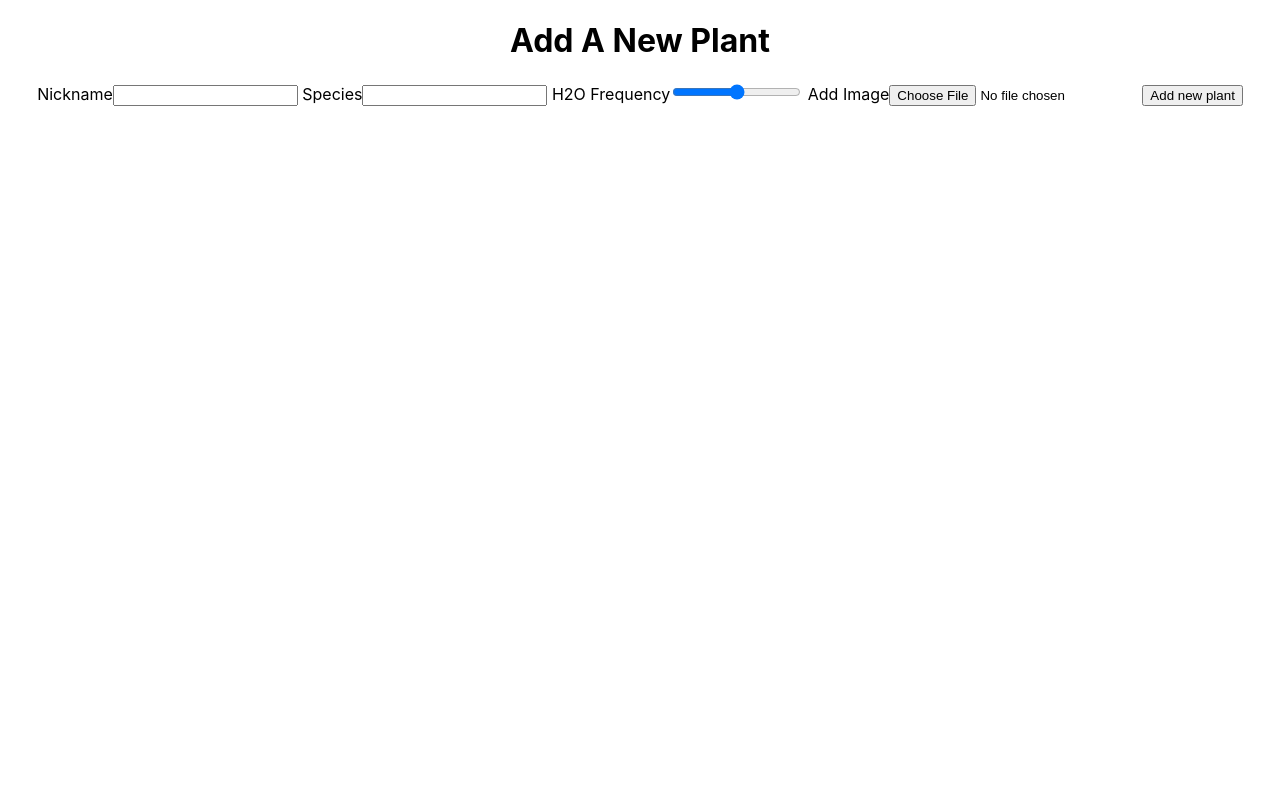
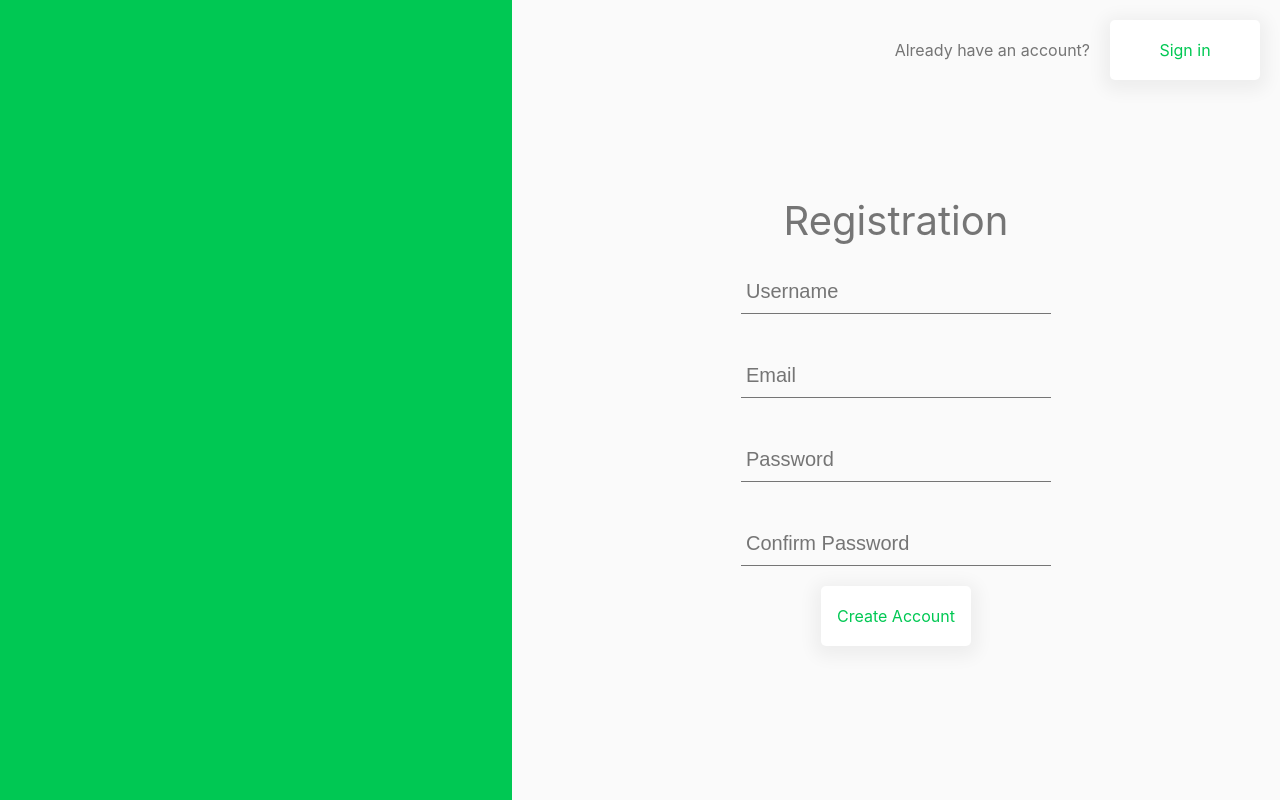
Before and after one commit to Water-My-Plants-webpt-203/front-end, a React (Create React App) app in the folder water-my-plants/: page /sign in a window 1280 px wide. Built offline with nearby package versions, Linux system fonts and the light colour scheme; no server answers.

Commit message:
created forms

```diff
--- a/water-my-plants/package.json
+++ b/water-my-plants/package.json
@@ -15,6 +15,7 @@
     "react-scripts": "4.0.3",
     "redux": "^4.0.5",
     "redux-thunk": "^2.3.0",
+    "styled-components": "^5.2.3",
     "web-vitals": "^1.1.1"
   },
   "scripts": {
@@ -40,5 +41,9 @@
       "last 1 firefox version",
       "last 1 safari version"
     ]
+  },
+  "devDependencies": {
+    "@iconify/icons-carbon": "^1.1.3",
+    "@iconify/react": "^1.1.4"
   }
 }
--- a/water-my-plants/src/App.css
+++ b/water-my-plants/src/App.css
@@ -1,38 +1,3 @@
 .App {
-  text-align: center;
+	height: 100%;
 }
-
-.App-logo {
-  height: 40vmin;
-  pointer-events: none;
-}
-
-@media (prefers-reduced-motion: no-preference) {
-  .App-logo {
-    animation: App-logo-spin infinite 20s linear;
-  }
-}
-
-.App-header {
-  background-color: #282c34;
-  min-height: 100vh;
-  display: flex;
-  flex-direction: column;
-  align-items: center;
-  justify-content: center;
-  font-size: calc(10px + 2vmin);
-  color: white;
-}
-
-.App-link {
-  color: #61dafb;
-}
-
-@keyframes App-logo-spin {
-  from {
-    transform: rotate(0deg);
-  }
-  to {
-    transform: rotate(360deg);
-  }
-}
--- a/water-my-plants/src/App.js
+++ b/water-my-plants/src/App.js
@@ -1,20 +1,27 @@
-import './App.css';
-import NewPlant from './Components/plantForm';
-import { connect } from 'react-redux'
-import { searchAPI } from './state/actions';
-import { useEffect } from 'react'
+import "./App.css";
+import NewPlant from "./Components/plantForm";
+import { connect } from "react-redux";
+import { searchAPI } from "./state/actions";
+import { useEffect } from "react";
+import Login from "./Components/login";
+import SignUp from "./Components/signup";
+import { BrowserRouter, Route, Switch } from "react-router-dom";
 
 function App(props) {
 	console.log(props);
 
 	useEffect(() => {
 		props.searchAPI();
-  }, [])
+	}, []);
 
 	return (
 		<div className="App">
-      <h1>Add A New Plant</h1>
-      <NewPlant/>
+			<BrowserRouter>
+				<Switch>
+					<Route exact path="/" component={Login} />
+					<Route path="/sign" component={SignUp} />
+				</Switch>
+			</BrowserRouter>
 		</div>
 	);
 }
@@ -22,7 +29,7 @@ function App(props) {
 const mapStateToProps = (state) => {
 	return {
 		state: state,
-  }
-}
+	};
+};
 
-export default connect(mapStateToProps, {searchAPI})(App);
+export default connect(mapStateToProps, { searchAPI })(App);
--- /dev/null
+++ b/water-my-plants/src/Components/login.js
@@ -0,0 +1,110 @@
+import styled from "styled-components/macro";
+//import { Icon, InlineIcon } from "@iconify/react";
+////import emailIcon from "@iconify/icons-carbon/email";
+import { Link } from "react-router-dom";
+
+const Container = styled.div`
+	display: flex;
+	height: 100%;
+`;
+
+const Text = styled.span`
+	color: #757575;
+	height: 60px;
+	display: grid;
+	place-items: center;
+`;
+
+const Button = styled.div`
+	width: 150px;
+	height: 60px;
+	background: #ffffff;
+	box-shadow: 0px 4px 17px 7px rgba(0, 0, 0, 0.05);
+	border-radius: 5px;
+	color: #00c853;
+	display: grid;
+	place-items: center;
+	margin-left: 20px;
+	&&:hover {
+		cursor: pointer;
+	}
+`;
+
+const Input = styled.input`
+	border: none;
+	border-bottom: 1px solid #757575;
+	background-color: transparent;
+	width: 300px;
+	height: 33px;
+	margin: 20px;
+	padding: 5px;
+	font-size: 20px;
+
+	&&:focus {
+		outline: 1px solid #00c853;
+		border: none;
+	}
+`;
+
+export default function Login() {
+	return (
+		<>
+			<Container>
+				<div
+					style={{
+						backgroundColor: "#00C853",
+						width: "40%",
+					}}
+				></div>
+				{/*Login form*/}
+				<div style={{ backgroundColor: "#FAFAFA", width: "60%" }}>
+					<div style={{ display: "flex", flexDirection: "column" }}>
+						<div
+							style={{
+								display: "flex",
+								flexDirection: "row",
+								justifyContent: "flex-end",
+								margin: "20px",
+							}}
+						>
+							<Text>Don't have an account?</Text>
+							<Button>
+								<Link
+									style={{
+										textDecoration: "none",
+										color: "#00c853",
+									}}
+									to="/sign"
+								>
+									Create Profile
+								</Link>
+							</Button>
+						</div>
+						<form
+							style={{
+								display: "flex",
+								flexDirection: "column",
+								justifyContent: "center",
+								margin: "auto",
+								marginTop: "160px",
+							}}
+						>
+							<Text style={{ fontSize: "40px" }}>Login</Text>
+							<label>
+								<Input placeholder="Email" type="email"></Input>
+							</label>
+							<label>
+								<Input
+									placeholder="Password"
+									type="password"
+								></Input>
+							</label>
+							<Button style={{ margin: "auto" }}>Login</Button>
+							<Text>Forgot password?</Text>
+						</form>
+					</div>
+				</div>
+			</Container>
+		</>
+	);
+}
--- /dev/null
+++ b/water-my-plants/src/Components/signup.js
@@ -0,0 +1,125 @@
+import styled from "styled-components/macro";
+//import { Icon, InlineIcon } from "@iconify/react";
+//import emailIcon from "@iconify/icons-carbon/email";
+import { Link } from "react-router-dom";
+
+const Container = styled.div`
+	display: flex;
+	height: 100%;
+`;
+
+const Text = styled.span`
+	color: #757575;
+	height: 60px;
+	display: grid;
+	place-items: center;
+`;
+
+const Button = styled.div`
+	width: 150px;
+	height: 60px;
+	background: #ffffff;
+	box-shadow: 0px 4px 17px 7px rgba(0, 0, 0, 0.05);
+	border-radius: 5px;
+	color: #00c853;
+	display: grid;
+	place-items: center;
+	margin-left: 20px;
+	&&:hover {
+		cursor: pointer;
+	}
+`;
+
+const Input = styled.input`
+	border: none;
+	border-bottom: 1px solid #757575;
+	background-color: transparent;
+	width: 300px;
+	height: 33px;
+	margin: 20px;
+	padding: 5px;
+	font-size: 20px;
+
+	&&:focus {
+		outline: 1px solid #00c853;
+		border: none;
+	}
+`;
+
+export default function Login() {
+	return (
+		<>
+			<Container>
+				<div
+					style={{
+						backgroundColor: "#00C853",
+						width: "40%",
+					}}
+				></div>
+				{/*Login form*/}
+				<div style={{ backgroundColor: "#FAFAFA", width: "60%" }}>
+					<div style={{ display: "flex", flexDirection: "column" }}>
+						<div
+							style={{
+								display: "flex",
+								flexDirection: "row",
+								justifyContent: "flex-end",
+								margin: "20px",
+							}}
+						>
+							<Text>Already have an account?</Text>
+							<Button>
+								<Link
+									style={{
+										textDecoration: "none",
+										color: "#00c853",
+									}}
+									to="/"
+								>
+									Sign in
+								</Link>
+							</Button>
+						</div>
+						<form
+							style={{
+								display: "flex",
+								flexDirection: "column",
+								justifyContent: "center",
+								margin: "auto",
+								marginTop: "90px",
+							}}
+						>
+							<Text style={{ fontSize: "40px" }}>
+								Registration
+							</Text>
+							<label>
+								<Input
+									placeholder="Username"
+									type="text"
+								></Input>
+							</label>
+							<label>
+								<Input placeholder="Email" type="email"></Input>
+							</label>
+							<label>
+								<Input
+									placeholder="Password"
+									type="password"
+								></Input>
+							</label>
+							<label>
+								<Input
+									placeholder="Confirm Password"
+									type="password"
+								></Input>
+							</label>
+							<Button style={{ margin: "auto" }}>
+								Create Account
+							</Button>
+						</form>
+					</div>
+				</div>
+			</Container>
+		</>
+	);
+}
--- a/water-my-plants/src/index.css
+++ b/water-my-plants/src/index.css
@@ -1,13 +1,19 @@
+html,
 body {
-  margin: 0;
-  font-family: -apple-system, BlinkMacSystemFont, 'Segoe UI', 'Roboto', 'Oxygen',
-    'Ubuntu', 'Cantarell', 'Fira Sans', 'Droid Sans', 'Helvetica Neue',
-    sans-serif;
-  -webkit-font-smoothing: antialiased;
-  -moz-osx-font-smoothing: grayscale;
+	margin: 0;
+	font-family: -apple-system, BlinkMacSystemFont, "Segoe UI", "Roboto",
+		"Oxygen", "Ubuntu", "Cantarell", "Fira Sans", "Droid Sans",
+		"Helvetica Neue", sans-serif;
+	-webkit-font-smoothing: antialiased;
+	-moz-osx-font-smoothing: grayscale;
+	height: 100%;
 }
 
 code {
-  font-family: source-code-pro, Menlo, Monaco, Consolas, 'Courier New',
-    monospace;
+	font-family: source-code-pro, Menlo, Monaco, Consolas, "Courier New",
+		monospace;
 }
+
+#root {
+	height: 100%;
+}
```
Also changed, not shown: 1 other file (tests, documents, lock files or other folders). Lines whose indentation alone changed are shown as unchanged.
